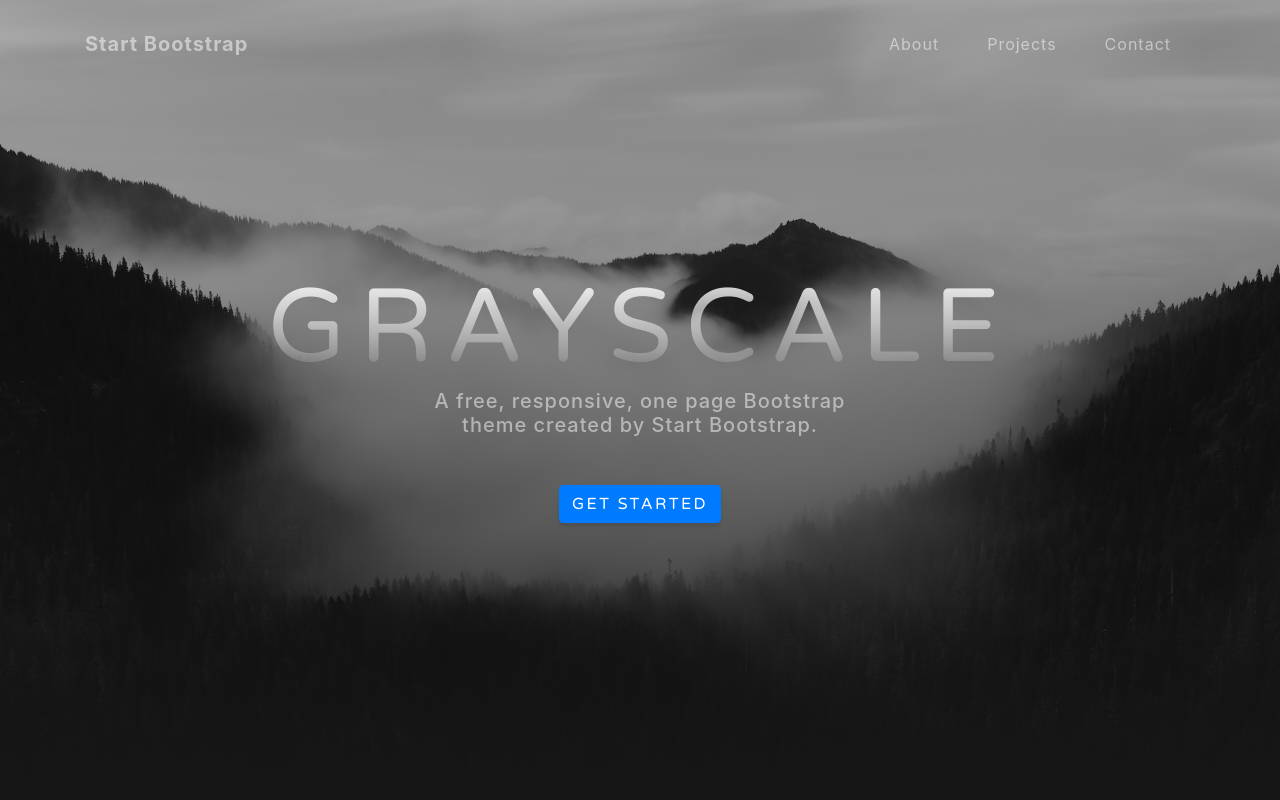
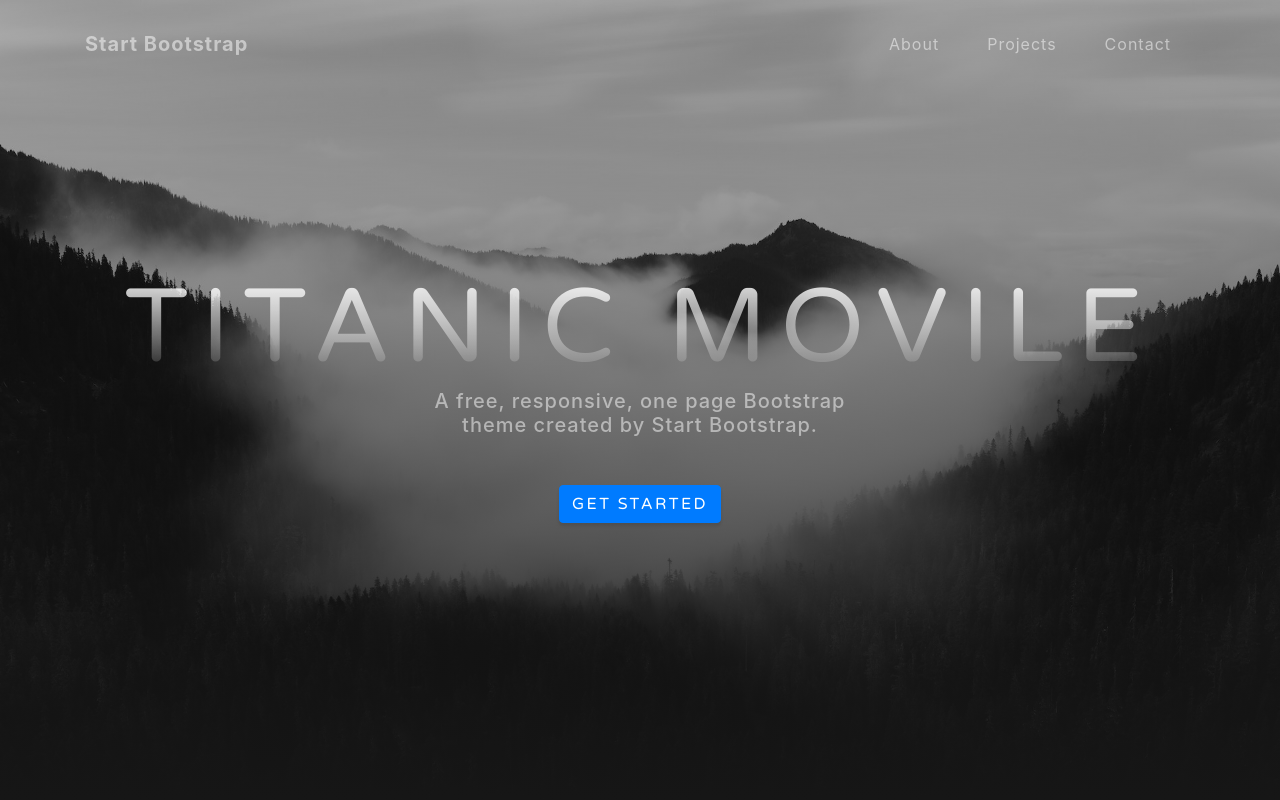
Before and after one commit to roberdiles/ProyectoFinal, a website with bundled scripts: page index.html in a window 1280 px wide. Shown: the top 800 px of the page. Built offline with nearby package versions, Linux system fonts and the light colour scheme.

Commit message:
Update index.html

```diff
--- a/index.html
+++ b/index.html
@@ -53,7 +53,7 @@
   <header class="masthead">
     <div class="container d-flex h-100 align-items-center">
       <div class="mx-auto text-center">
-        <h1 class="mx-auto my-0 text-uppercase">Grayscale</h1>
+        <h1 class="mx-auto my-0 text-uppercase">Titanic Movile</h1>
         <h2 class="text-white-50 mx-auto mt-2 mb-5">A free, responsive, one page Bootstrap theme created by Start Bootstrap.</h2>
         <a href="#about" class="btn btn-primary js-scroll-trigger">Get Started</a>
       </div>
```
